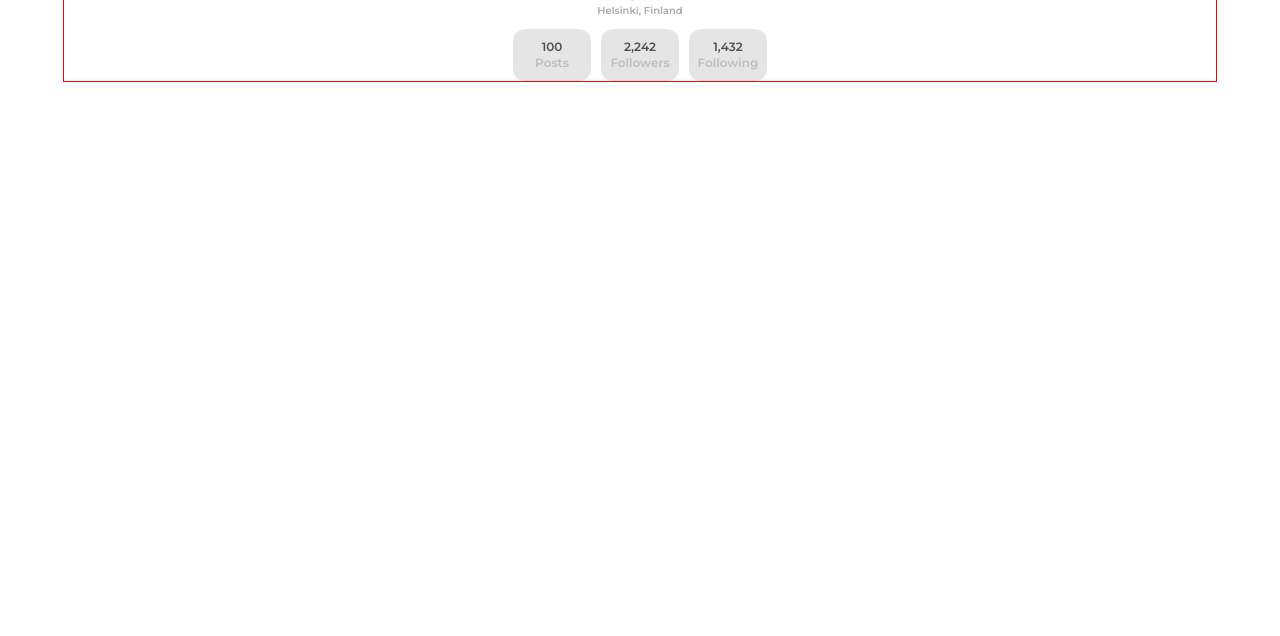
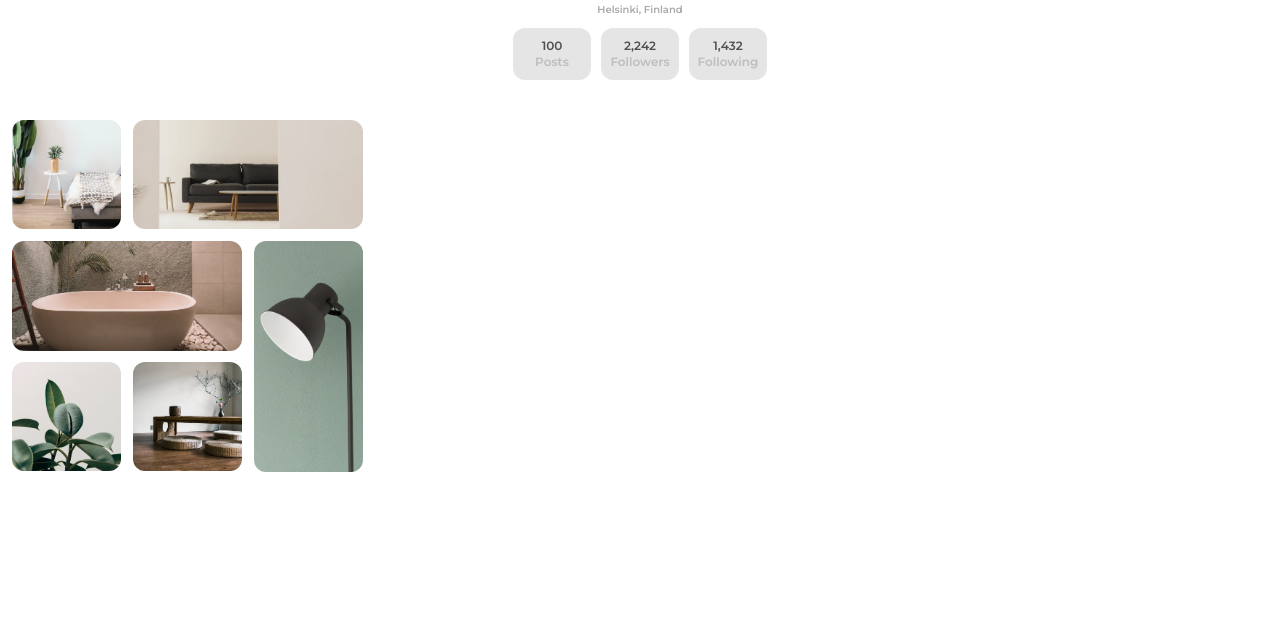
Before and after one commit to brayanbarroso/my-gallery, a plain HTML site: page index.html in a window 1280 px wide. Shown: the part 164-800 px from the top of the page. Drawn offline with Linux system fonts and the light colour scheme.

Commit message:
section-gallery

```diff
--- a/css/main.css
+++ b/css/main.css
@@ -9,7 +9,7 @@ body {
 }
 
 .header {
-  border: 1px solid red;
+  /* border: 1px solid red; */
   display: flex;
   flex-direction: column;
   justify-content: center;
@@ -75,3 +75,48 @@ body {
   font-weight: 600;
   line-height: 15px;
 }
+
+.gallery {
+  margin-top: 40px;
+  padding: 0 12px 0 12px;
+}
+
+.gallery-container {
+  display: grid;
+  gap: 12px;
+  grid-template-columns: 109px 109px 109px;
+  grid-template-rows: 109px 109px 109px;
+  grid-template-areas:
+    "image-1 image-2 image-2"
+    "image-3 image-3 image-4"
+    "image-5 image-6 image-4";
+}
+
+.gallery-container img {
+  border-radius: 12px;
+  width: 100%;
+}
+
+.gallery-img-1 {
+  grid-area: image-1;
+}
+
+.gallery-img-2 {
+  grid-area: image-2;
+}
+
+.gallery-img-3 {
+  grid-area: image-3;
+}
+
+.gallery-img-4 {
+  grid-area: image-4;
+}
+
+.gallery-img-5 {
+  grid-area: image-5;
+}
+
+.gallery-img-6 {
+  grid-area: image-6;
+}
--- a/index.html
+++ b/index.html
@@ -52,5 +52,28 @@
         </div>
       </div>
     </header>
+
+    <section class="gallery">
+      <div class="gallery-container">
+        <picture class="gallery-img-1">
+          <img src="./img/photo1.png" alt="" />
+        </picture>
+        <picture class="gallery-img-2">
+          <img src="./img/photo2.png" alt="" />
+        </picture>
+        <picture class="gallery-img-3">
+          <img src="./img/photo3.png" alt="" />
+        </picture>
+        <picture class="gallery-img-4">
+          <img src="./img/photo_4.png" alt="" />
+        </picture>
+        <picture class="gallery-img-5">
+          <img src="/img/photo5.png" alt="" />
+        </picture>
+        <picture class="gallery-img-6">
+          <img src="./img/photo6.png" alt="" />
+        </picture>
+      </div>
+    </section>
   </body>
 </html>
```
